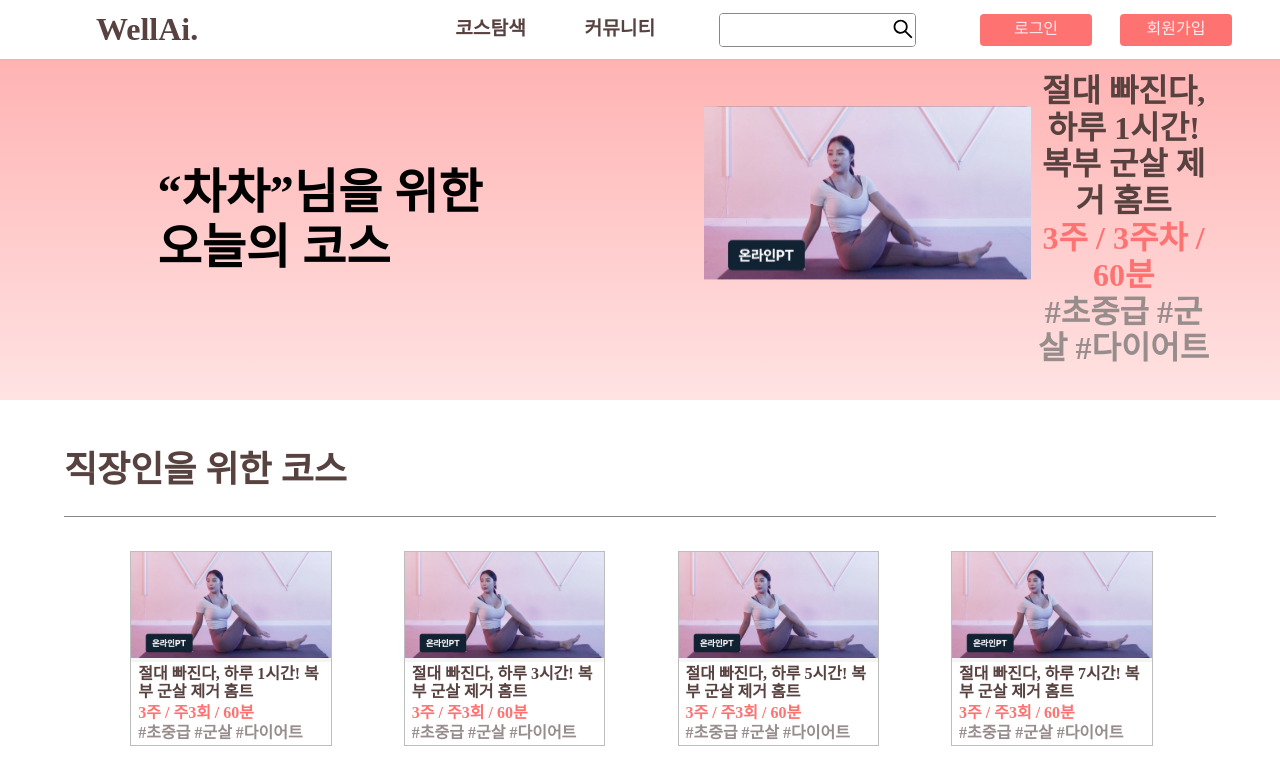
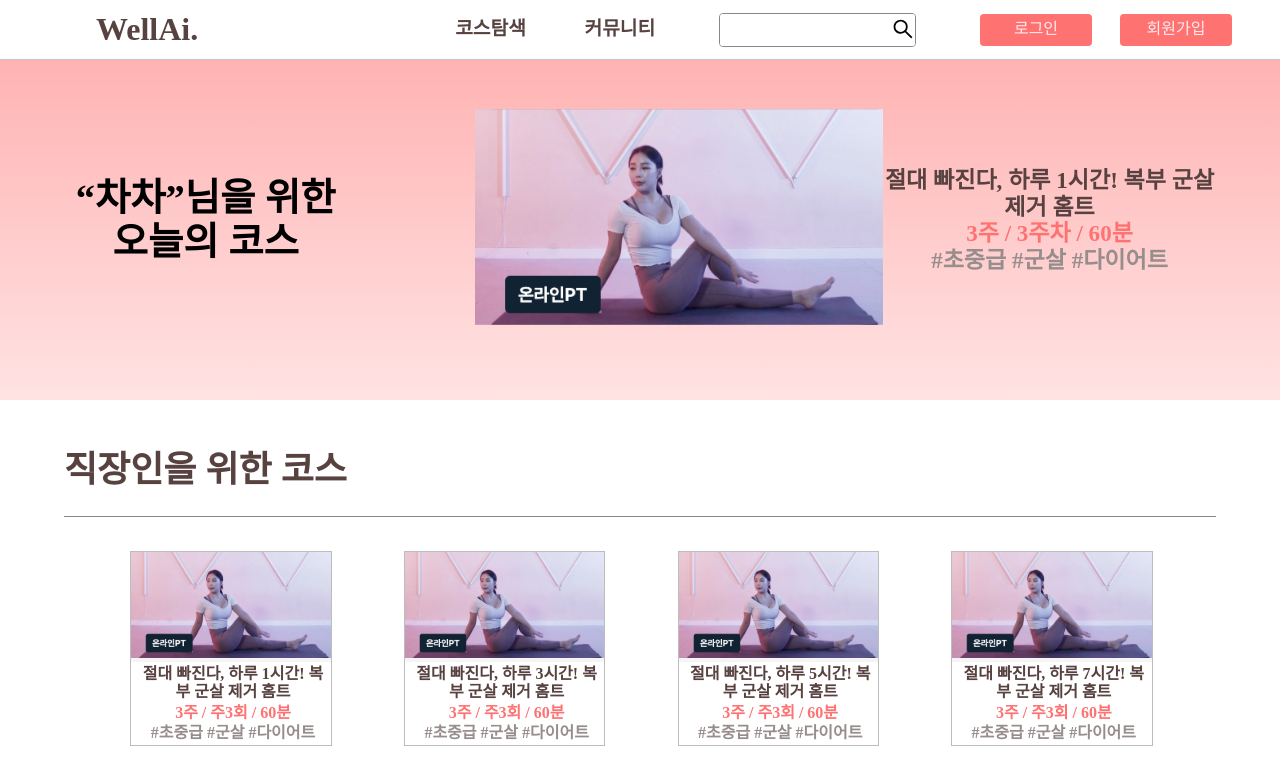
Before and after one commit to JShwa0429/wellai, a React (Create React App) app: page /course in a window 1280 px wide. Shown: the top 784 px of the page. Built offline with nearby package versions, Linux system fonts and the light colour scheme.

Commit message:
feat: 배너 폰트 사이즈 수정

```diff
--- a/src/components/common/Banner.tsx
+++ b/src/components/common/Banner.tsx
@@ -36,7 +36,7 @@ const Div = styled.div`
     display: flex;
     justify-content: center;
 
-    font-size: 3em;
+    font-size: 3vw;
     font-weight: bold;
   }
 
@@ -52,7 +52,7 @@ const Div = styled.div`
 `;
 
 const DivSummary = styled.div`
-  font-size: 2em;
+  font-size: 1.8vw;
   display: flex;
   img {
     height: 30vh;
--- a/src/pages/CoursePage.tsx
+++ b/src/pages/CoursePage.tsx
@@ -26,8 +26,11 @@ const DivCourse = styled.div`
   display: flex;
   flex-direction: column;
 
+  p {
+    text-align: center;
+  }
   .summary {
-    width: 50%;
+    width: 100%;
     display: flex;
     justify-content: center;
   }
--- a/src/pages/ListenPage.tsx
+++ b/src/pages/ListenPage.tsx
@@ -8,7 +8,7 @@ const ListenPage = () => {
   //     autoplay: 1,
   //   },
   // };
-
+  const url = 'hEnr6Ewpu_U';
   return (
     <DivCourse>
       <TitleDiv>
@@ -25,7 +25,7 @@ const ListenPage = () => {
       </p>
       <VideoDiv>
         <iframe
-          src="https://www.youtube.com/embed/hEnr6Ewpu_U?autoplay=1&mute=1&modestbranding=1&playlist=hEnr6Ewpu_U&loop=1"
+          src={`https://www.youtube.com/embed/${url}?autoplay=1&mute=1&modestbranding=1&playlist=${url}&loop=1`}
           frameBorder="0"
           allow="autoplay; encrypted-media"
           allowFullScreen
--- a/src/styles/global-styles.ts
+++ b/src/styles/global-styles.ts
@@ -9,7 +9,7 @@ const GlobalStyle = createGlobalStyle`
         padding: 0;
         border: 0;
         word-wrap: break-word;
-        font-family:"Noto Sans KR";
+
     }
     button {
         border: 0;
@@ -34,7 +34,8 @@ const GlobalStyle = createGlobalStyle`
     @font-face {
         font-family: "Noto Sans KR";
         font-style: normal;
-        src: local('./fonts'),
+        font-weight:400;
+        src: local('./fonts/NotoSansKR-Regular.woff') format('woff'),
             url('https://fonts.googleapis.com/css2?family=Noto+Sans+KR:wght@400;700;900&display=swap');
     }
 
```
